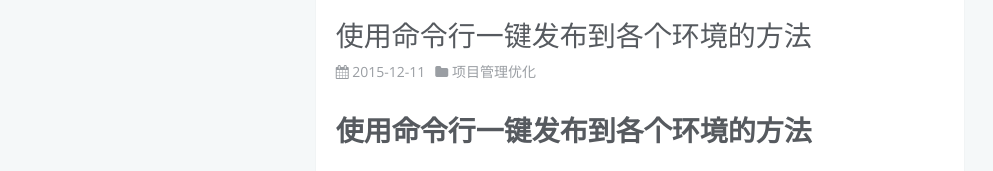
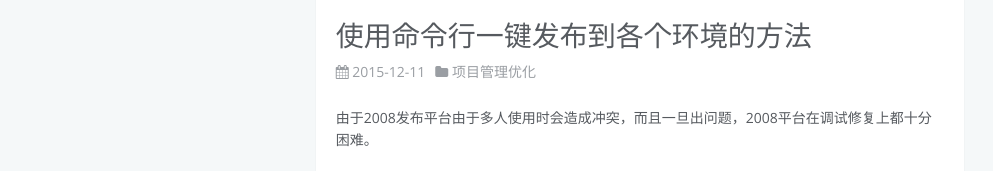
Before and after one commit to JackZhang1988/JackZhang1988.github.io, a plain HTML site: page 2015/12/11/deploy-with-command-line/index.html in a window 1280 px wide. Shown: the part 594-765 px from the top of the page, 0-993 px from the left. Drawn offline with nearby package versions, Linux system fonts and the light colour scheme; grey boxes are pictures that could not be loaded.

Commit message:
Site updated: 2016-03-18 10:26:21

```diff
--- a/2015/12/11/deploy-with-command-line/index.html
+++ b/2015/12/11/deploy-with-command-line/index.html
@@ -13,7 +13,7 @@
 <meta property="og:description" content="使用命令行一键发布到各个环境的方法">
 <meta property="og:image" content="http://jackzhang1988.github.io/img/fabu1.png">
 <meta property="og:image" content="http://jackzhang1988.github.io/img/fabu2.png">
-<meta property="og:updated_time" content="2016-03-18T02:02:30.000Z">
+<meta property="og:updated_time" content="2016-03-18T02:12:00.000Z">
 <meta name="twitter:card" content="summary">
 <meta name="twitter:title" content="使用命令行一键发布到各个环境的方法">
 <meta name="twitter:description" content="使用命令行一键发布到各个环境的方法">
@@ -175,7 +175,7 @@
     <div class="article-entry" itemprop="articleBody">
 
 
-        <h1 id="u4F7F_u7528_u547D_u4EE4_u884C_u4E00_u952E_u53D1_u5E03_u5230_u5404_u4E2A_u73AF_u5883_u7684_u65B9_u6CD5"><a href="#u4F7F_u7528_u547D_u4EE4_u884C_u4E00_u952E_u53D1_u5E03_u5230_u5404_u4E2A_u73AF_u5883_u7684_u65B9_u6CD5" class="headerlink" title="使用命令行一键发布到各个环境的方法"></a>使用命令行一键发布到各个环境的方法</h1><p>由于2008发布平台由于多人使用时会造成冲突，而且一旦出问题，2008平台在调试修复上都十分困难。</p>
+        <p>由于2008发布平台由于多人使用时会造成冲突，而且一旦出问题，2008平台在调试修复上都十分困难。</p>
 <p>重构后的项目我们都是全量发布，所以我们可以直接在本地build然后直接发布到各个测试环境中。</p>
 <p>我写了两个脚本，帮助大家实现一键发布到各个环境的功能。</p>
 <p>使用方法：</p>
```
Also changed, not shown: index.html (+1 -1 lines).
